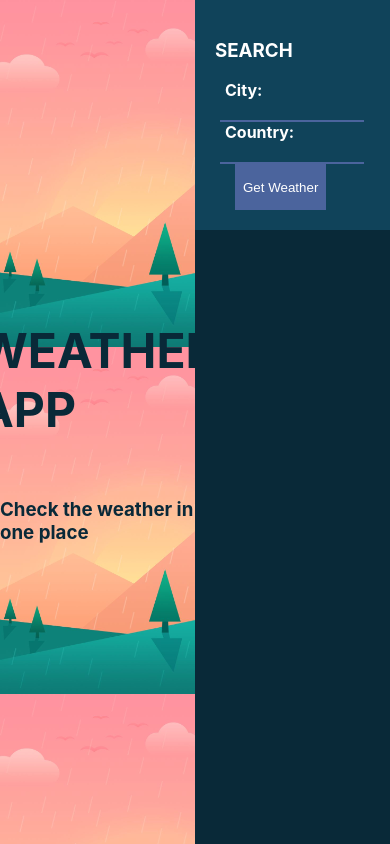
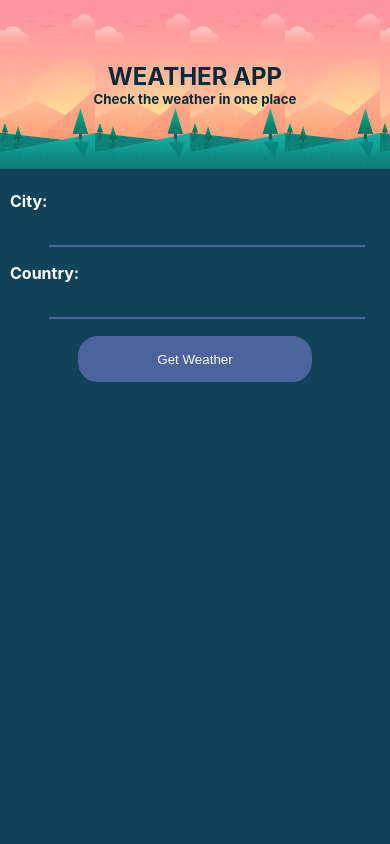
Before and after one commit to gt2rz/weather-app-react, a React (Create React App) app: page / in a window 390 px wide. Built offline with nearby package versions, Linux system fonts and the light colour scheme; the HTML template or start-up script is replaced by a standard one.

Commit message:
responsive

```diff
--- a/src/App.css
+++ b/src/App.css
@@ -1,4 +1,120 @@
 html,
+body{
+    min-height: 100vh;
+    margin: 0;
+    padding: 0;
+    display: flex;
+    overflow: hidden;
+    background-color: #10435a;
+}
+
+#root {
+    display: flex;
+    min-width: 100vw !important;
+    min-height: 100vh;
+    flex-direction: column;
+}
+
+section {
+    margin: 0;
+    padding: 0;
+    min-width: 100vw !important;
+    /* min-height: 25vh!important; */
+    display: flex;
+    background-color: #073a51;
+    color:#fff;
+}
+
+.title{
+  background: url('/img/bg.jpg') ;
+  background-size: contain;
+  justify-content: center;
+  align-items: center;
+  flex-direction: column;
+  color:#092938;
+  height: 20vh !important;
+}
+
+.title h1{
+    font: size 2em;
+    margin:0;
+    padding:0;
+}
+
+.title h5{
+    /* font: size 0.2em !important; */
+    margin:0;
+    padding:0;
+}
+
+form{
+    display:flex;
+    flex-direction: column;
+    padding: 5px 10px;
+    background-color: #10435a;
+}
+
+form div{
+    display:flex;
+    flex-direction: column;
+}
+
+form h5{ display:none;}
+
+form input{
+    width: 80vw;
+    border:0;
+    border-bottom: 2px solid #4b649d;
+    background-color: #10435a;
+    color:#fff;
+    margin:0vh 10vw;
+    text-transform: uppercase;
+    text-align: center;
+}
+
+form label{
+    margin:2vh 0;
+    font-weight: bold;
+}
+
+form button{
+    height: 46px;
+    width:60vw;
+    background-color: #4b649d;
+    color:#fff;
+    border: 2px solid #4b649d;
+    cursor:pointer;
+    margin: 2vh 4vw;
+    align-self: center;
+    border-radius: 20px;
+}
+
+.results{
+    flex-direction: column;
+    color:#fff;
+    background-color: #092938
+}
+
+.results h2{
+    /* text-transform: uppercase; */
+    display:none;
+}
+
+.results li{
+    font-size: 0.8em;
+    list-style: none;
+    /* margin-left:50px; */
+    margin-top:1vh;
+    align-items: center;
+    display: flex;
+}
+
+.results li strong{
+    margin-right: 5px;
+
+}
+
+/* html,
 body
     {
     min-height: 100vh;
@@ -90,4 +206,4 @@ form button{
 
 .results li strong{
     margin-right: 15px;
-}
+} */
--- a/src/App.js
+++ b/src/App.js
@@ -22,7 +22,7 @@ const App = () => {
     <div id="root">
       <section className="title">
         <h1>WEATHER APP</h1>
-        <h3>Check the weather in one place  </h3>
+        <h5>Check the weather in one place  </h5>
       </section>
       <section className="results">
         <Form API_KEY={API_KEY} fecther={getWeather} />
--- a/src/components/Form.js
+++ b/src/components/Form.js
@@ -20,11 +20,15 @@ const Form = (props) => {
 
     return (
         <form onSubmit={handleSubmit}>
-            <h3>SEARCH</h3>
-            <label>City:</label>
-            <input type="text" name="city" value={request.city} onChange={handleInputChange} />
-            <label>Country:</label>
-            <input type="text" name="country" value={request.country} onChange={handleInputChange} />
+            <h5>SEARCH</h5>
+            <div>
+                <label>City:</label>
+                <input type="text" name="city" value={request.city} onChange={handleInputChange} />
+            </div>
+            <div>
+                <label>Country:</label>
+                <input type="text" name="country" value={request.country} onChange={handleInputChange} />
+            </div>
             <button type="submit">Get Weather</button>
         </form>
     )
--- a/src/components/WeatherDetails.js
+++ b/src/components/WeatherDetails.js
@@ -19,14 +19,14 @@ const WeatherDetails = (props) => {
                         )
                     )
                 }
-                <li><strong>Temperature(°C):</strong>{props.data.main.temp}</li>
-                <li><strong>Atmospheric pressure (hPa):</strong>{props.data.main.pressure}</li>
-                <li><strong>Humidity (%):</strong>{props.data.main.humidity}</li>
-                <li><strong>Minimum temperature (°C):</strong>{props.data.main.temp_min}</li>
-                <li><strong>Maximun temperature (°C):</strong>{props.data.main.temp_max}</li>
-                <li><strong>Wind speed (meter/sec):</strong>{props.data.wind.speed}</li>
-                <li><strong>Wind direction (°):</strong>{props.data.wind.deg}</li>
-                <li><strong>Cloudiness (%):</strong>{props.data.clouds.all}</li>
+                <li><strong>Temperature:</strong>{props.data.main.temp} °C</li>
+                <li><strong>Atmospheric pressure:</strong>{props.data.main.pressure} hPa</li>
+                <li><strong>Humidity:</strong>{props.data.main.humidity}%</li>
+                {/* <li><strong>Minimum temperature (°C):</strong>{props.data.main.temp_min}</li>
+                <li><strong>Maximun temperature (°C):</strong>{props.data.main.temp_max}</li> */}
+                <li><strong>Wind speed:</strong>{props.data.wind.speed} meter/sec</li>
+                {/* <li><strong>Wind direction:</strong>{props.data.wind.deg}°</li>    */}
+                {/* <li><strong>Cloudiness (%):</strong>{props.data.clouds.all}</li> */}
             </ul>
         </div>
     )
```
